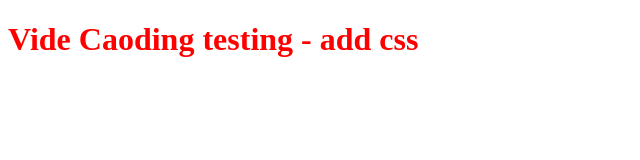
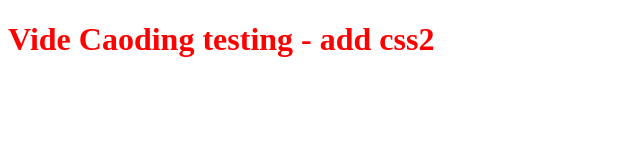
Before and after one commit to chiwenchuang-spec/Vibe-coading-Test, a plain HTML site: page Index.html in a window 1280 px wide. Shown: the full height of the page, 0-640 px from the left. Drawn offline with Linux system fonts and the light colour scheme.

Commit message:
更動內容

```diff
--- a/Index.html
+++ b/Index.html
@@ -7,6 +7,6 @@
 <link rel="stylesheet" href="style.css">
 </head>
 <body>
-    <h1>Vide Caoding testing - add css</h1>
+    <h1>Vide Caoding testing - add css2</h1>
 </body>
 </html>
```
